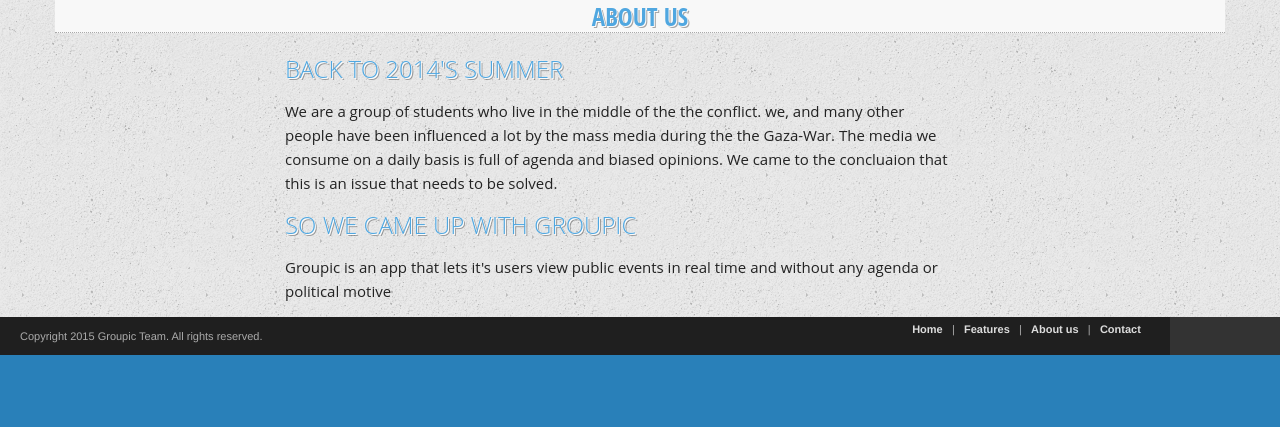
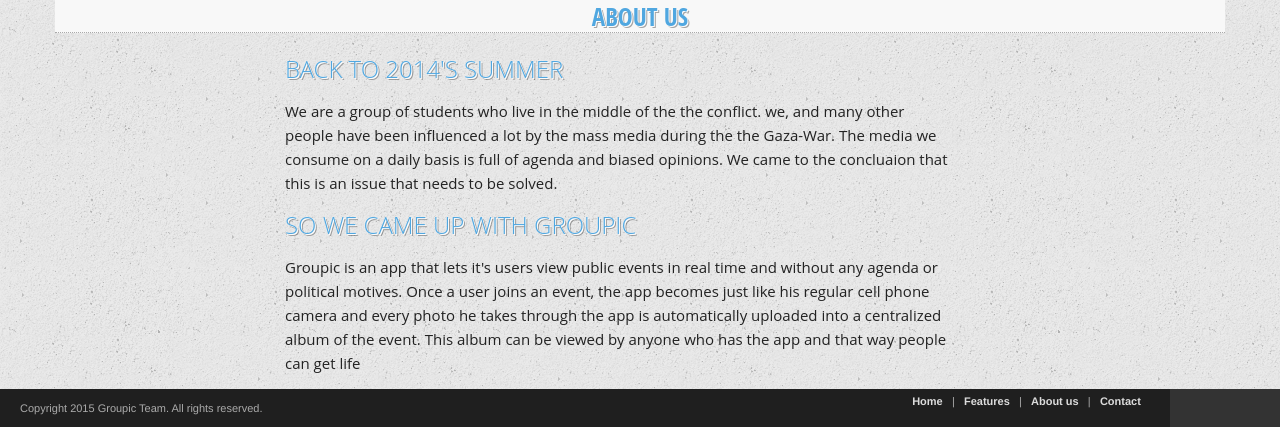
Before and after one commit to moshekan/groupic, a Django app: template groupic/events/templates/about_us.html in a window 1280 px wide. Shown: the part 952-1379 px from the top of the page. Before the commit the page ends 1307 px from the top, so only its background shows below. Run offline with Django 3.2, Linux system fonts and the light colour scheme; the template is opened without the code that fills it: most values are stand-ins (such as "Sample title", 1, 10 or a date in 2020); some libraries are stand-ins or nearby versions.

Commit message:
cool about

```diff
--- a/groupic/events/templates/about_us.html
+++ b/groupic/events/templates/about_us.html
@@ -16,7 +16,7 @@
 
                        <h2>So We Came Up With Groupic</h2>
             <p>
-                Groupic is an app that lets it's users view public events in real time and without any agenda or political motive
+                Groupic is an app that lets it's users view public events in real time and without any agenda or political motives. Once a user joins an event, the app becomes just like his regular cell phone camera and every photo he takes through the app is automatically uploaded into a centralized album of the event. This album can be viewed by anyone who has the app and that way people can get life
             </p>
 
 
```
